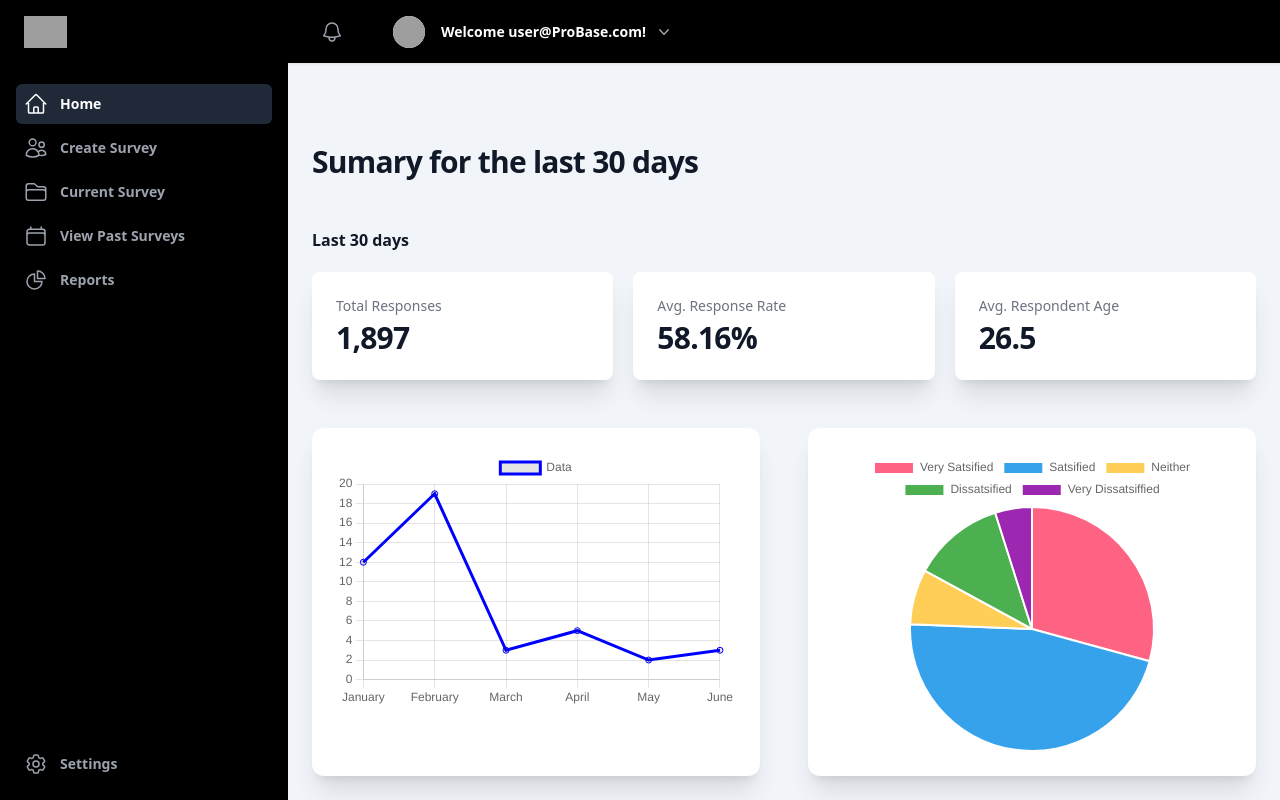
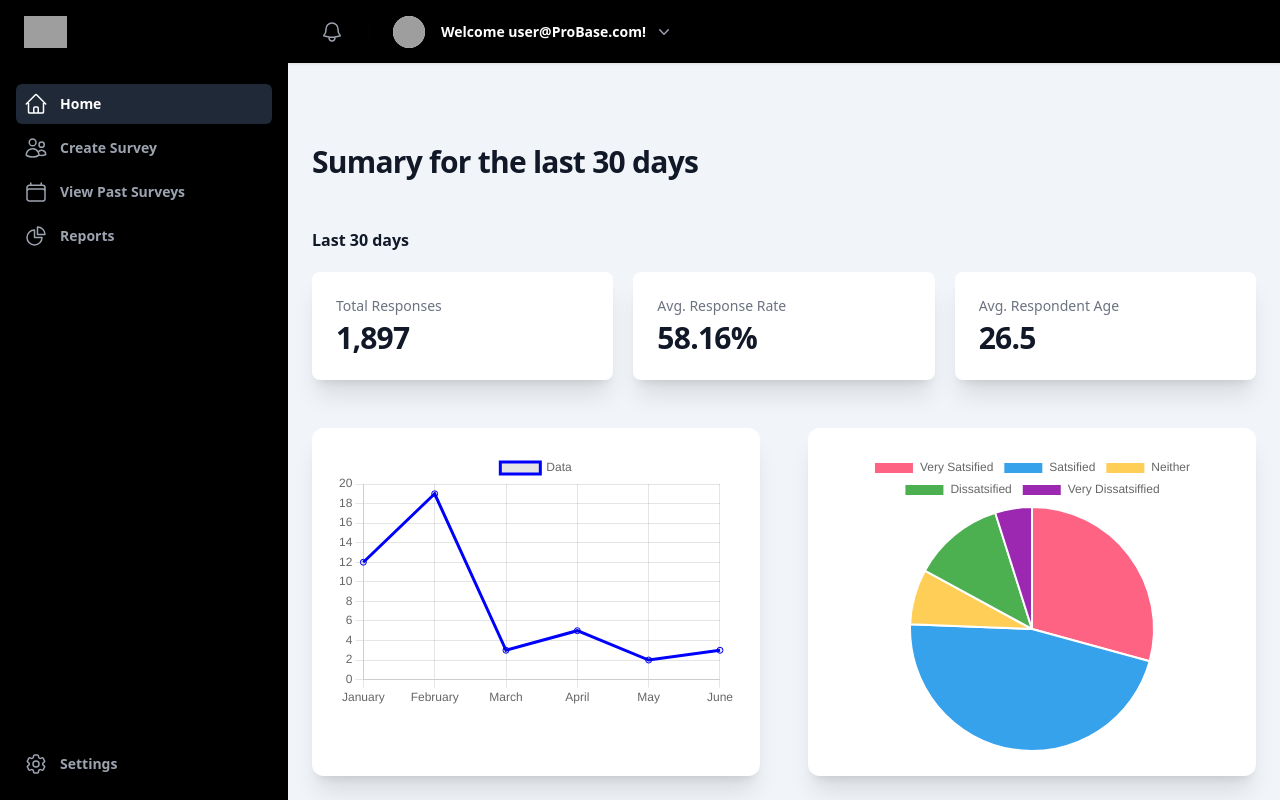
Before and after one commit to faithchulu/survey-app, a React (Create React App) app: page /dashboard in a window 1280 px wide. Shown: the top 800 px of the page. Built offline with nearby package versions, Linux system fonts and the light colour scheme; data requests are answered from the project's data file; grey boxes are pictures that could not be loaded.

Commit message:
Removed current survey from nav

```diff
--- a/src/assets/DB/db.json
+++ b/src/assets/DB/db.json
@@ -83,12 +83,6 @@
       "title": "Quality of Products",
       "description": "A survey to collect customer feedback about the quality of product in our store",
       "creationDate": "15/06/2023"
-    },
-    {
-      "id": 5
-    },
-    {
-      "id": 6
     }
   ],
   "questions": [
--- a/src/pages/admin/create_survey.js
+++ b/src/pages/admin/create_survey.js
@@ -22,7 +22,6 @@ const navigation = [
     icon: UsersIcon,
     current: true,
   },
-  { name: "Current Survey", href: "/form", icon: FolderIcon, current: false },
   {
     name: "View Past Surveys",
     href: "/previoussurvey",
--- a/src/pages/admin/dashboard.js
+++ b/src/pages/admin/dashboard.js
@@ -47,7 +47,6 @@ const navigation = [
     icon: UsersIcon,
     current: false,
   },
-  { name: "Current Survey", href: "/form", icon: FolderIcon, current: false },
   { name: "View Past Surveys", href: "/previoussurvey", icon: CalendarIcon, current: false },
   { name: "Reports", href: "/visualization", icon: ChartPieIcon, current: false },
 ];
--- a/src/pages/admin/login.js
+++ b/src/pages/admin/login.js
@@ -1,19 +1,24 @@
 import { useState } from "react";
 import logo from "../../assets/images/logo.png";
+import axios from "axios";
 
 function Login() {
 
   const [email, emailupdate] = useState('');
   const [password, passwordupdate] = useState('');
-
+  const [success, setsuccess] = useState(false);
   const ProceedLogin = (e) =>{
-    e.PreventDefault();
+    //e.PreventDefault();
 
     if(validate()){
      // console.log('proceed');
 
-    fetch("http://localhost:3031/users/"+email).then((res)=>{
+    axios.get("http://localhost:3031/users/"+email).then((res)=>{
       return res.json();
+    }).then((resp)=>{
+      console.log(resp);
+    }).catch((err)=>{
+      console.log("Login failed due to: " + err.message);
     })
 
     }
@@ -78,7 +83,6 @@ function Login() {
                   className="block w-full rounded-md border-0 py-1.5 text-gray-900 shadow-sm ring-1 ring-inset ring-gray-300 placeholder:text-gray-400 focus:ring-2 focus:ring-inset focus:ring-indigo-600 sm:text-sm sm:leading-6"
                 />
               </div>
-            </div>
 
             <div>
               <div className="flex items-center justify-between">
@@ -86,8 +90,10 @@ function Login() {
                   htmlFor="password"
                   className="block text-sm font-medium leading-6 text-gray-900"
                 >
+
                   Password
                 </label>
+                </div>
                 <div className="text-sm">
                   <a
                     href="/dashboard"
--- a/src/pages/admin/previous_survey.js
+++ b/src/pages/admin/previous_survey.js
@@ -25,7 +25,6 @@ const navigation = [
     icon: UsersIcon,
     current: false,
   },
-  { name: "Current Survey", href: "/form", icon: FolderIcon, current: false },
   {
     name: "View Past Surveys",
     href: "/previoussurvey",
--- a/src/pages/admin/visualization.js
+++ b/src/pages/admin/visualization.js
@@ -25,7 +25,6 @@ const navigation = [
     icon: UsersIcon,
     current: false,
   },
-  { name: "Current Survey", href: "/form", icon: FolderIcon, current: false },
   {
     name: "View Past Surveys",
     href: "/previoussurvey",
```
Also changed, not shown: src/assets/DB/JsonServer.js (deleted), src/assets/DB/db2.json (deleted).
